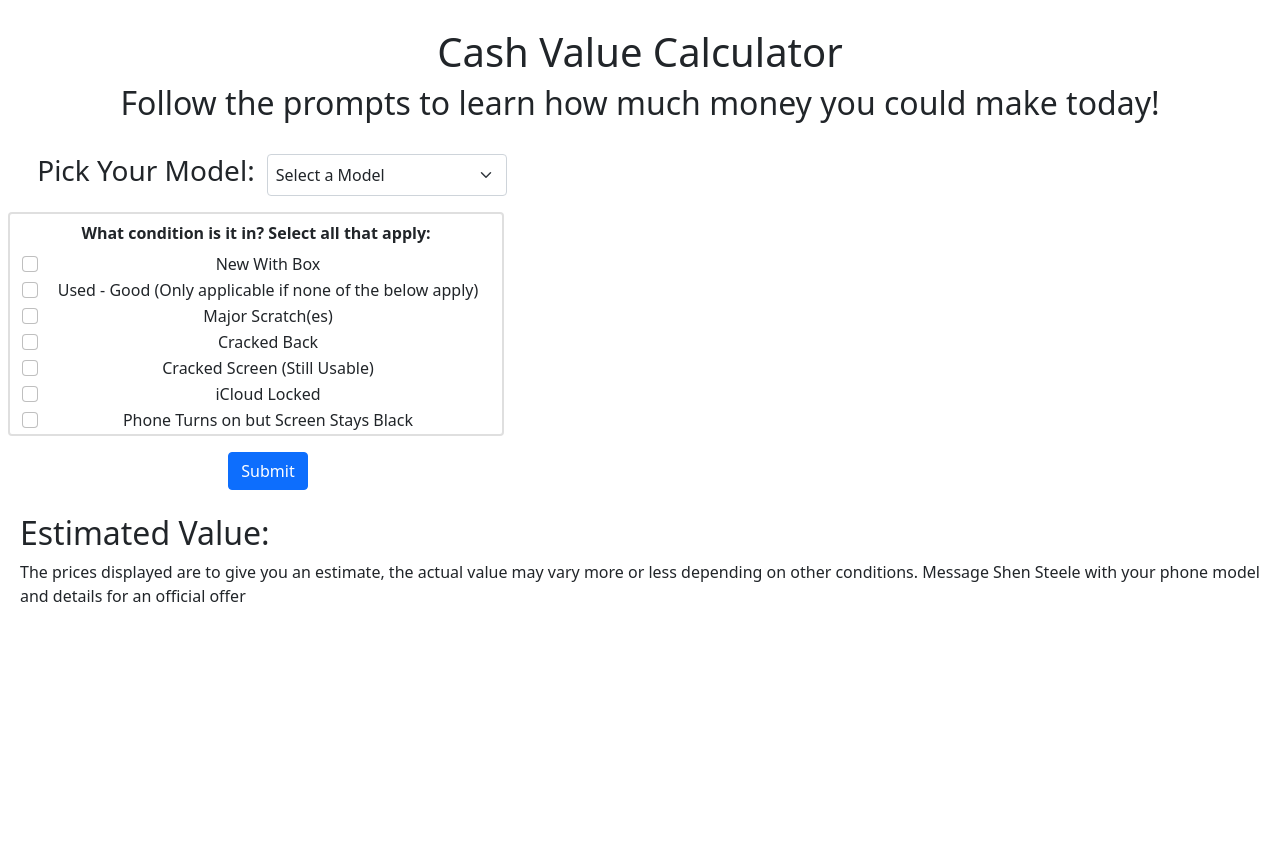
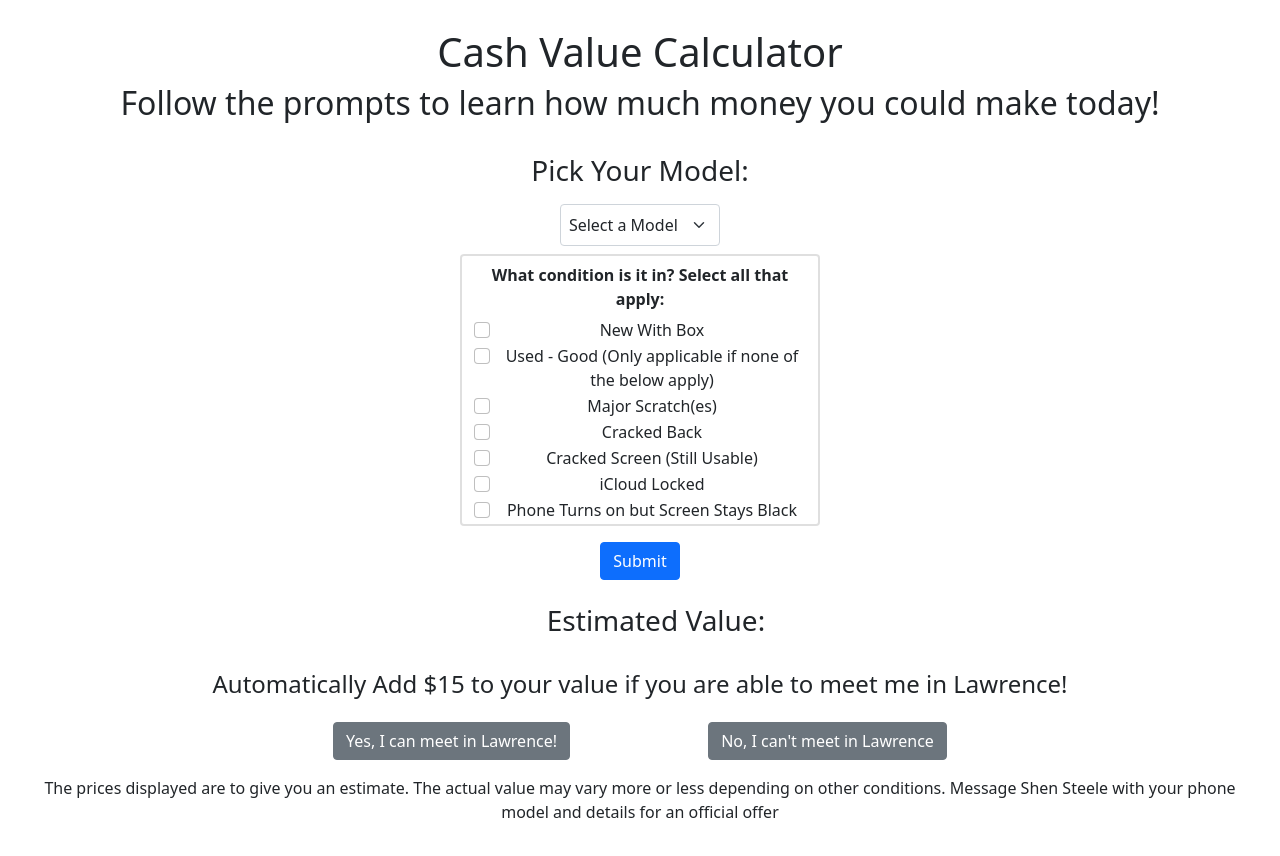
Before and after one commit to Shenqo21/iPhone-Price-Estimator, a plain HTML site: page index.html in a window 1280 px wide. Before the commit the page ends 800 px from the top, so only its background shows below. Drawn offline with nearby package versions, Linux system fonts and the light colour scheme.

Commit message:
Better styling and functional meet buttons

```diff
--- a/index.html
+++ b/index.html
@@ -20,19 +20,27 @@
       <h2>Follow the prompts to learn how much money you could make today!</h2>
     </header>
 
-    <div class="d-flex text-center">
-      <form class="w-40">
+    <!--Contains body elements-->
+    <container class="d-flex justify-content-evenly">
+      <div class="d-flex text-center justify-content-evenly">
+        <form class="w-75">
           <div class="m-2">
             <!-- model dropdown selection -->
-          <label class="h3 p-2" for="model-selection">Pick Your Model: </label>
-          <select class="form-select w-50 d-inline p-2" name="models" id="model-selection">
+            <label class="h3 p-2" for="model-selection"
+              >Pick Your Model:
+            </label>
+            <select
+              class="form-select w-50 d-inline p-2"
+              name="models"
+              id="model-selection"
+            >
               <option value="">Select a Model</option>
               <!-- script adds options to the dropdown based on the array input given -->
             </select>
           </div>
 
           <!-- Condition fieldset -->
-        <fieldset class="row mb-3 card w-100 border-2">
+          <fieldset class="row mb-3 card mw-50 border-2">
             <legend class="col-form-label fw-bold">
               What condition is it in? Select all that apply:
             </legend>
@@ -63,7 +71,8 @@
                   value="used good"
                 />
                 <label class="form-check-label" for="used-good"
-                >Used - Good (Only applicable if none of the below apply)</label
+                  >Used - Good (Only applicable if none of the below
+                  apply)</label
                 ><br />
               </div>
 
@@ -133,17 +142,44 @@
               </div>
             </div>
           </fieldset>
-        <button type="button" id="submit-btn" onclick="displayPrice()" class="btn btn-primary">
+          <button
+            type="button"
+            id="submit-btn"
+            onclick="displayPrice()"
+            class="btn btn-primary"
+          >
             Submit
           </button>
+          <h3 id="resultDisplay" class="w-100 m-3 mt-4">Estimated Value:</h3>
         </form>
+
       </div>
+      <!-- <div class="d-flex align-items-center">
+        <div class="card text-center border border-2 w-75 h-75">
+          Shen Steele
+        </div>
+      </div> -->
+    </container>
+
     <div>
-      <container class="p-2">
-        <h2 id="resultDisplay">Estimated Value: </h2>
-        <p>The prices displayed are to give you an estimate, the actual value may vary more or less depending on other conditions. Message Shen Steele with your phone model and details for an official offer</p>
+      <container class="p-2 m-2 d-flex flex-wrap justify-content-evenly">
+
+        <h4 class="form-check-label h4 text-center" for="lawrence-check">
+          Automatically Add $15 to your value if you are able to meet me in
+          Lawrence!
+        </h4>
+        <div class="d-flex justify-content-evenly p-2 m-2 w-75 flex-wrap">
+          <button class="btn w-30 btn-secondary" id="canMeetBtn" onClick="canMeet()">Yes, I can meet in Lawrence!</button>
+          <button class="btn btn-secondary w-30" id="cantMeetBtn" onClick="cantMeet()">No, I can't meet in Lawrence</button>
+        </div>
+        <p class="flex-grow-1 text-center">
+          The prices displayed are to give you an estimate. The actual value may
+          vary more or less depending on other conditions. Message Shen Steele
+          with your phone model and details for an official offer
+        </p>
       </container>
     </div>
+
     <footer></footer>
   </body>
 </html>
--- a/utils/script.js
+++ b/utils/script.js
@@ -37,6 +37,8 @@ $(document).ready(function () {
   });
 });
 
+var meetInLawrence = false;
+
 //calculates price
 function calculatePrice() {
   if ($("#new-check").is(':checked')) {
@@ -73,6 +75,10 @@ function calculatePrice() {
     if ($("#black-screen").is(':checked')) {
       return "Contact/Explanation";
     }
+    if(meetInLawrence)
+    {
+      price = parseInt(price) + 15;
+    }
     return price;
   }
 }
@@ -81,3 +87,23 @@ function displayPrice() {
   $('#resultDisplay').text('Estimated Value: '+calculatePrice());
   console.log(calculatePrice());
 }
+
+
+
+function canMeet() {
+  meetInLawrence = true;
+  $('#canMeetBtn').removeClass('btn-secondary');
+  $('#canMeetBtn').addClass('btn-success');
+  $('#cantMeetBtn').removeClass('btn-danger');
+  $('#cantMeetBtn').addClass('btn-secondary');
+  displayPrice();
+}
+
+function cantMeet() {
+  meetInLawrence = false;
+  $('#canMeetBtn').addClass('btn-secondary');
+  $('#canMeetBtn').removeClass('btn-success');
+  $('#cantMeetBtn').addClass('btn-danger');
+  $('#cantMeetBtn').removeClass('btn-secondary');
+  displayPrice();
+}
```
Lines whose indentation alone changed are shown as unchanged.
